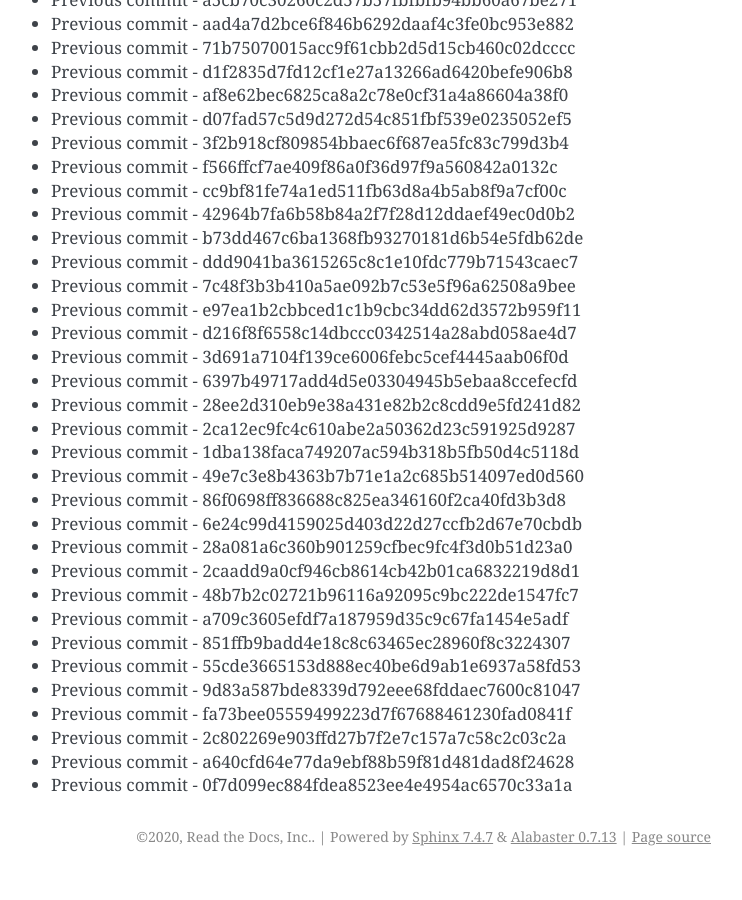
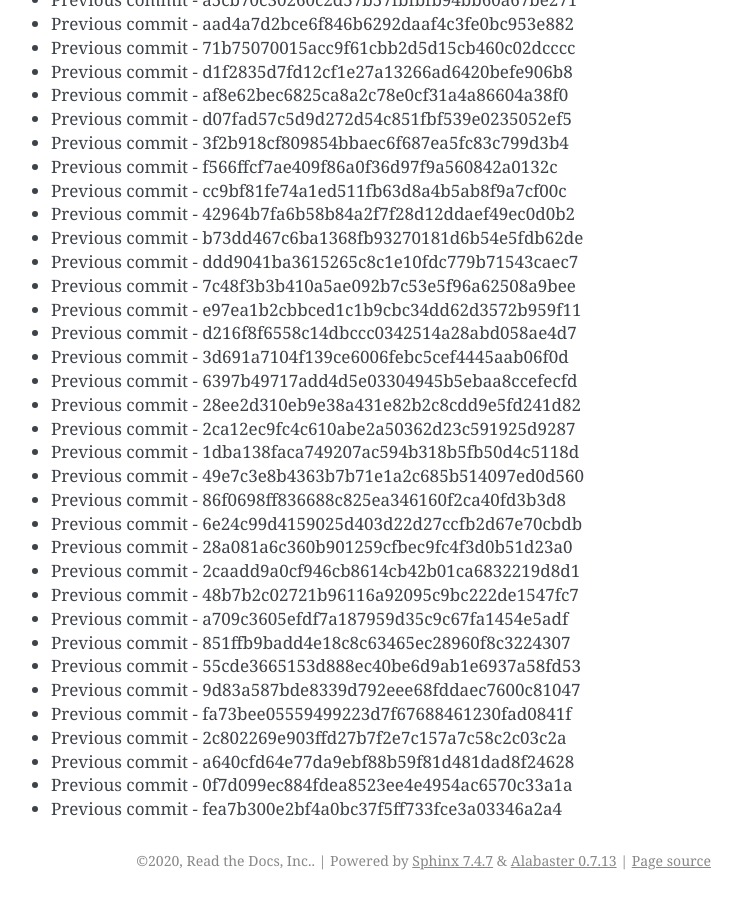
Before and after one commit to readthedocs/rtd-git-stresstest, a Sphinx documentation site: the page built from docs/updates.rst, in a window 1280 px wide and 900 px high, scrolled down 18741 px. Shown: the whole window, without its empty margins (399-1141 px from the left). Built offline with Sphinx 7.4.7, drawn with Linux system fonts in a browser that asks for light colours; before the commit the page ends 19617 px from its top, so only the background shows below that.

Commit message:
Generating commit from previous: fea7b300e2bf4a0bc37f5ff733fce3a03346a2a4

```diff
--- a/docs/updates.rst
+++ b/docs/updates.rst
@@ -819,3 +819,4 @@ It can be tested for any performance characteristics.
 * Previous commit - 2c802269e903ffd27b7f2e7c157a7c58c2c03c2a
 * Previous commit - a640cfd64e77da9ebf88b59f81d481dad8f24628
 * Previous commit - 0f7d099ec884fdea8523ee4e4954ac6570c33a1a
+* Previous commit - fea7b300e2bf4a0bc37f5ff733fce3a03346a2a4
```
